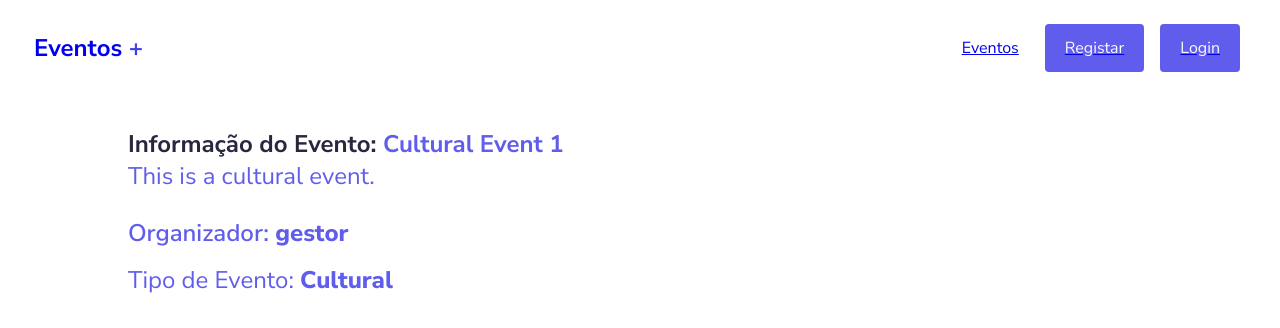
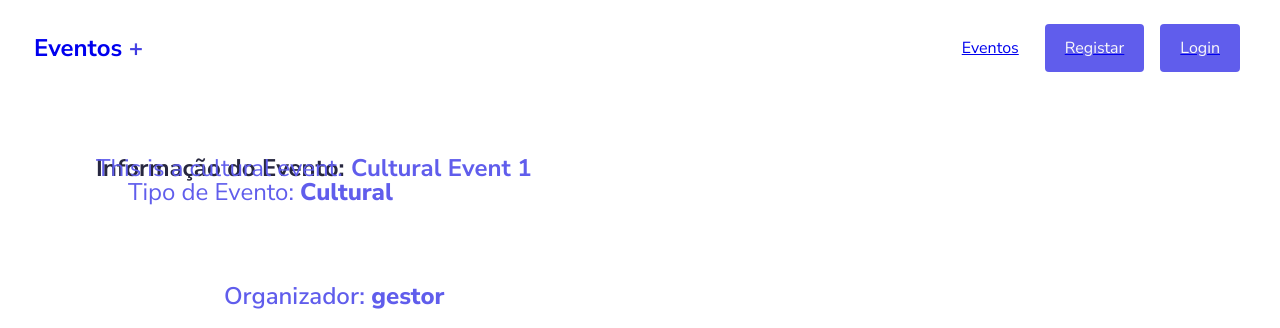
Before and after one commit to AMiragaia/ProjetoAS, a Flask app: page /evento/1 in a window 1280 px wide. Shown: the top 328 px of the page. Run offline with Flask 3, Linux system fonts and the light colour scheme; data comes from the database, SQL or seed files in the repository.

Commit message:
v2 + index

```diff
--- a/app.py
+++ b/app.py
@@ -91,6 +91,10 @@ def logout():
     logout_user()
     return redirect(url_for('login'))
 
+@app.route("/index")
+def index():
+    return render_template('index.html')
+
 def add_users():
     # Users to be added
     users = [
--- a/static/css/evento.css
+++ b/static/css/evento.css
@@ -55,7 +56,11 @@
   width: 767px;
 }
 .div15bot {
-  padding-bottom:25px;
+  position: absolute;
+  width: 755px;
+  height: 33px;
+  left: 96px;
+  top: 152px;
 }
 .informao-do-evento {
   color: var(--grey-900);
@@ -176,9 +181,9 @@
   display: flex;
   align-items: center;
   max-width: 100%;
-  padding-top:65%;
-  padding-left:30%;
-  height: 124px;
+  padding-top: 43%;
+  padding-left: 40%;
+  height: 246px;
 }
 .screenshot-2023-05-07-at-18-05 {
   position: relative;
```
Also changed, not shown: other parts of static/css/evento.css (+18 -5 lines), static/css/index.css (+3 -4 lines).
